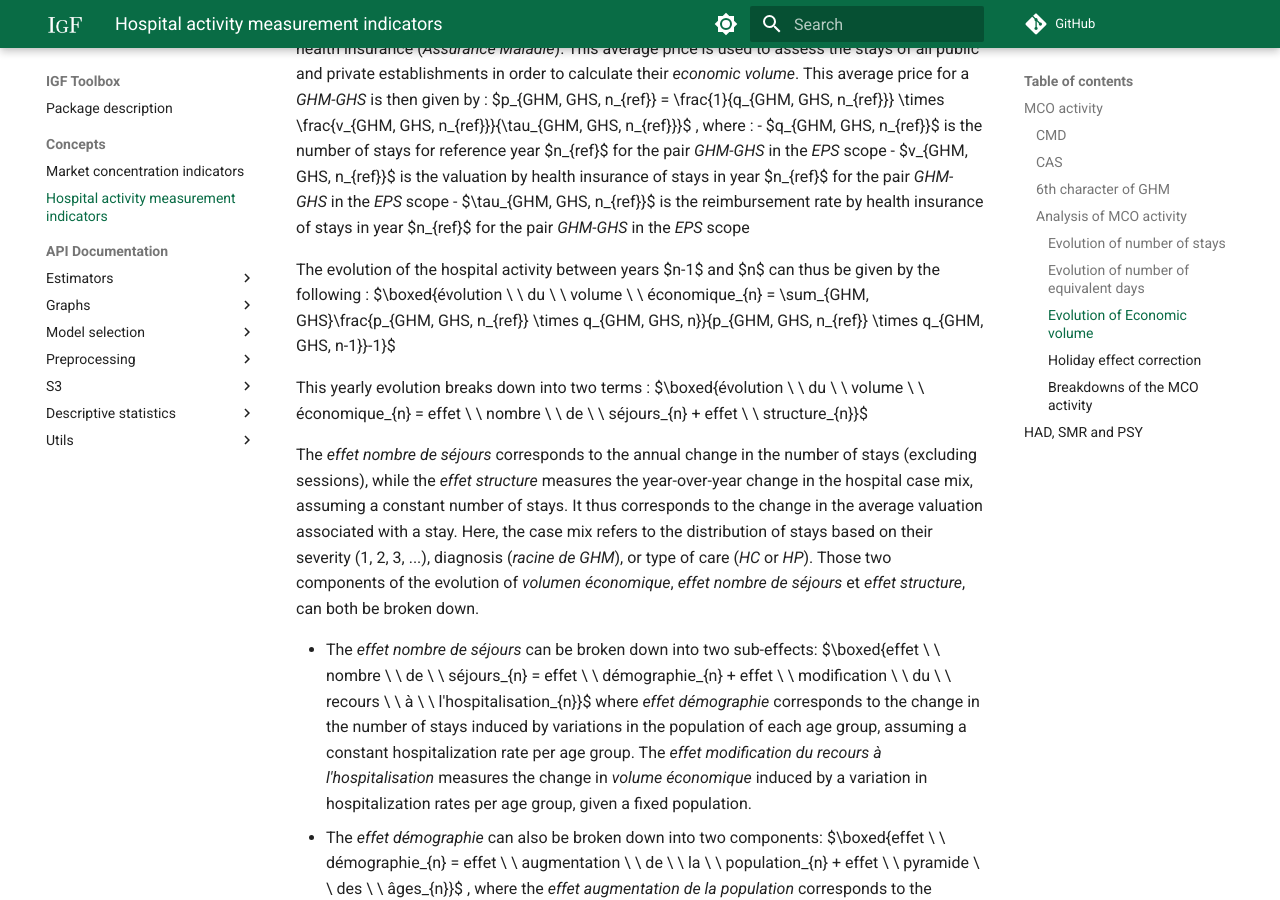
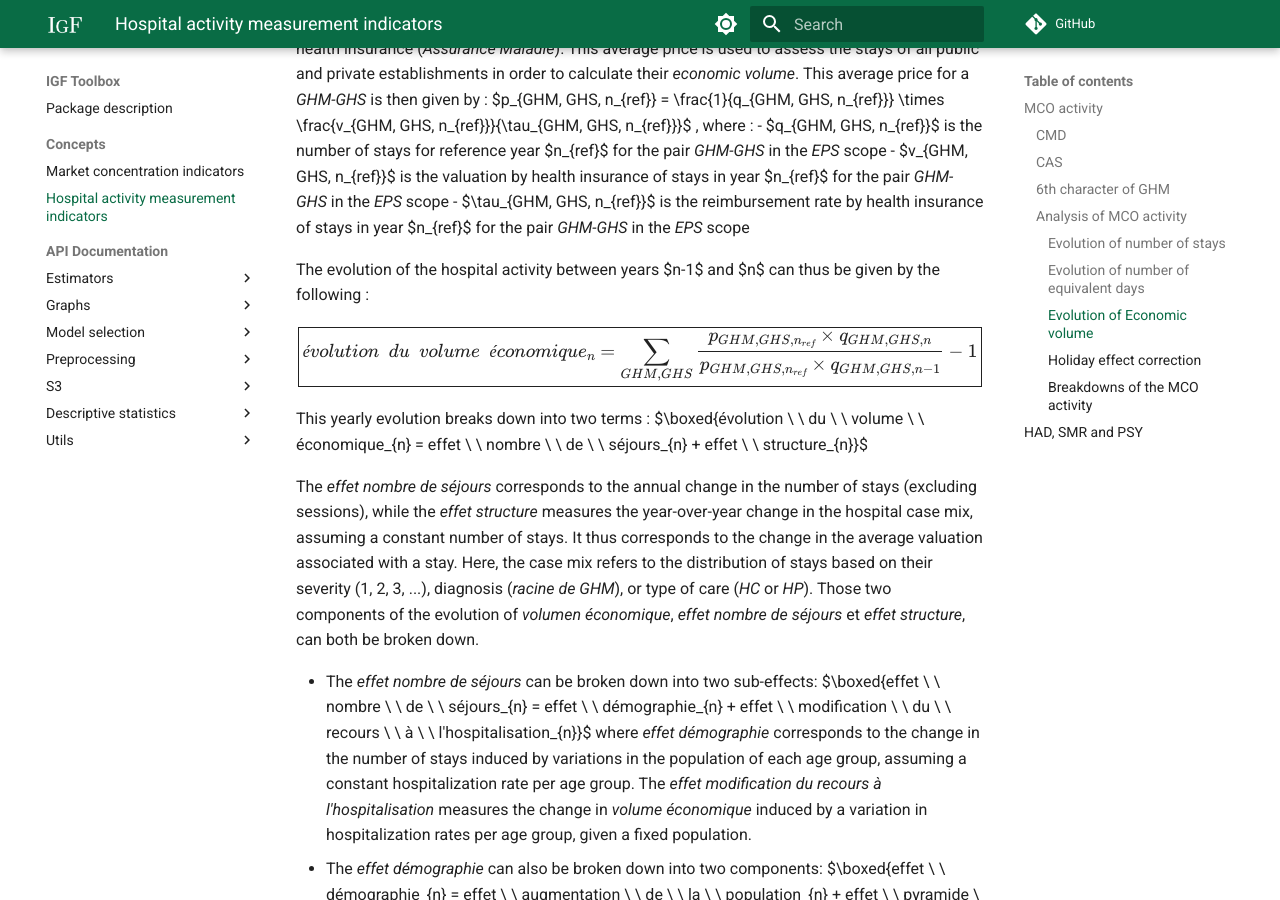
Before and after one commit to IGF-PSD/igf_toolbox, an MkDocs documentation site: the page built from docs/concepts/HOSPITAL_ACTIVITY.md, in a window 1280 px wide and 900 px high, scrolled down 6003 px. Built offline with MkDocs 1.6.1 and Material for MkDocs 9.7.7, drawn with Linux system fonts in a browser that asks for light colours; formulas are drawn with MathJax 3; comment, search, counter and statistics services are not loaded.

```diff
--- a/docs/concepts/HOSPITAL_ACTIVITY.md
+++ b/docs/concepts/HOSPITAL_ACTIVITY.md
@@ -139,7 +139,7 @@ This average price is usually calculated exclusively for the scope of *EPS* (*Et
 - $\tau_{GHM, GHS, n_{ref}}$ is the reimbursement rate by health insurance of stays in year $n_{ref}$ for the pair *GHM-GHS* in the *EPS* scope
 
 The evolution of the hospital activity between years $n-1$ and $n$ can thus be given by the following :
-$\boxed{évolution \ \ du \ \ volume \ \ économique_{n} = \sum_{GHM, GHS}\frac{p_{GHM, GHS, n_{ref}} \times q_{GHM, GHS, n}}{p_{GHM, GHS, n_{ref}} \times q_{GHM, GHS, n-1}}-1}$
+$$\boxed{évolution \ \ du \ \ volume \ \ économique_{n} = \sum_{GHM, GHS}\frac{p_{GHM, GHS, n_{ref}} \times q_{GHM, GHS, n}}{p_{GHM, GHS, n_{ref}} \times q_{GHM, GHS, n-1}}-1}$$
 
 This yearly evolution breaks down into two terms :
 $\boxed{évolution \ \ du \ \ volume \ \ économique_{n} = effet \ \ nombre \ \ de \ \ séjours_{n} + effet \ \ structure_{n}}$
```
